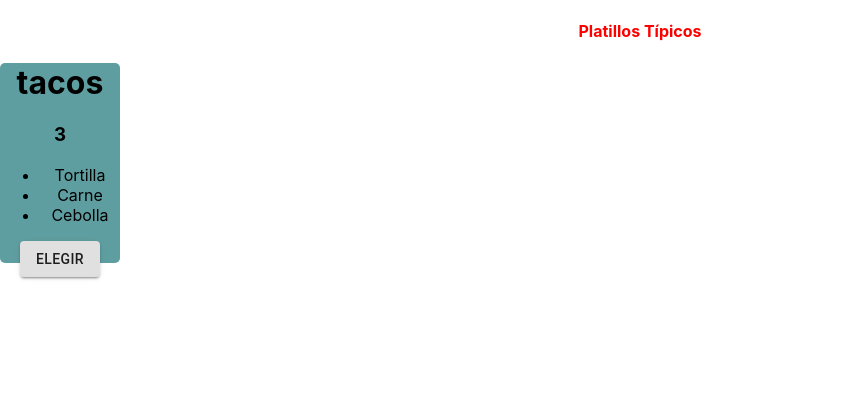
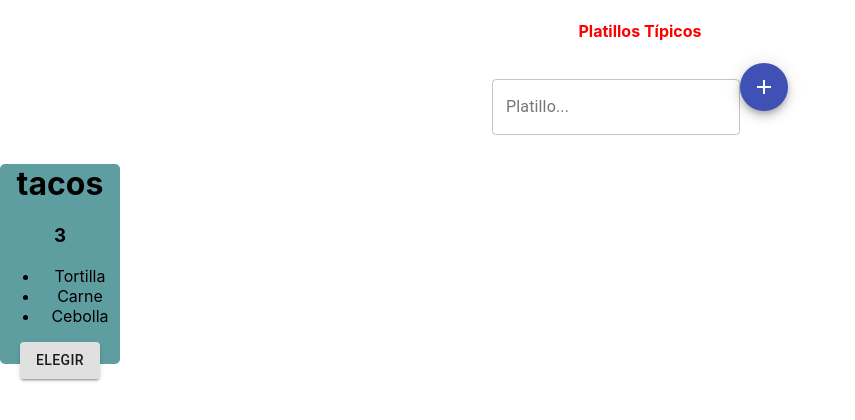
Before and after one commit to guidomatos/react_esencial, a React (Create React App) app: page / in a window 1280 px wide. Shown: the top 420 px of the page, without its empty margins (0-855 px from the left). Built offline with nearby package versions, Linux system fonts and the light colour scheme.

Commit message:
Uso de eventos con React

```diff
--- a/src/App.js
+++ b/src/App.js
@@ -1,6 +1,7 @@
 import React, { Component } from 'react';
 import Header from './components/header';
-import Dish, { Flag, Ingredient } from './components/dish';
+import Dish from './components/dish';
+import NewDish from './components/newDish';
 
 import './styles/App.css';
 import './styles/dish.css';
@@ -13,6 +14,7 @@ class App extends Component {
     return (
       <div className="App">
           <Header/>
+          <NewDish></NewDish>
           <Dish name={this.dish} qty="3" ></Dish>
       </div>
     );
--- /dev/null
+++ b/src/components/newDish.js
@@ -0,0 +1,35 @@
+import React, { Component } from "react";
+import { Fab, TextField } from "@material-ui/core";
+
+import AddIcon from "@material-ui/icons/Add";
+
+class NewDish extends Component{
+
+    addDish() {
+        console.log('Agregar platillo');
+    }
+
+    render() {
+        return (
+            <form autoComplete="off">
+            <TextField
+                label="Platillo..."
+                type="text"
+                margin="normal"
+                variant="outlined"
+            >
+            </TextField>
+            <Fab
+                color="primary"
+                size="medium"
+                className="dish-form-icon"
+                onClick={this.addDish}
+            >
+                <AddIcon></AddIcon>
+            </Fab>
+            </form>
+        );
+    }
+}
+
+export default NewDish;
```
